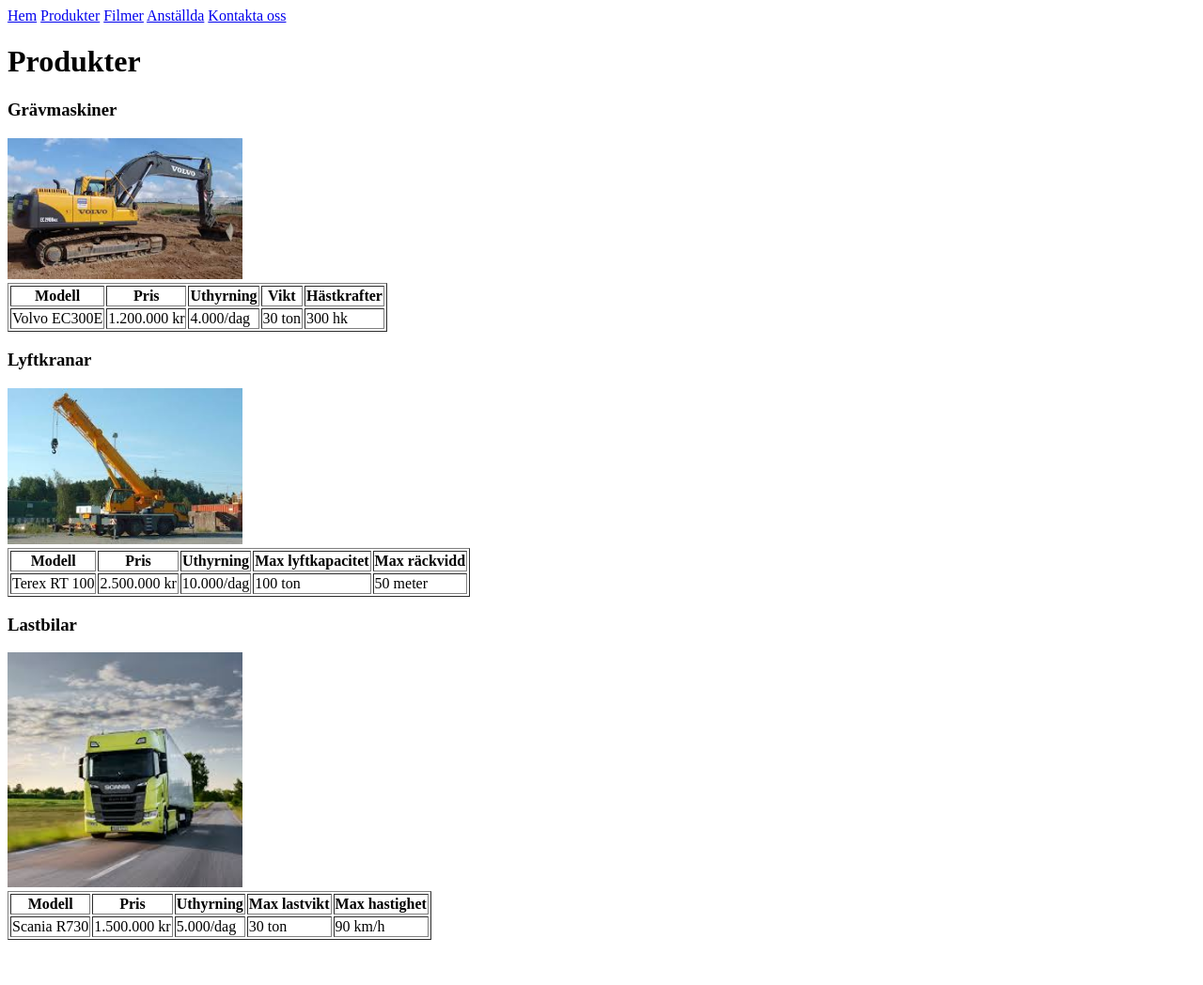
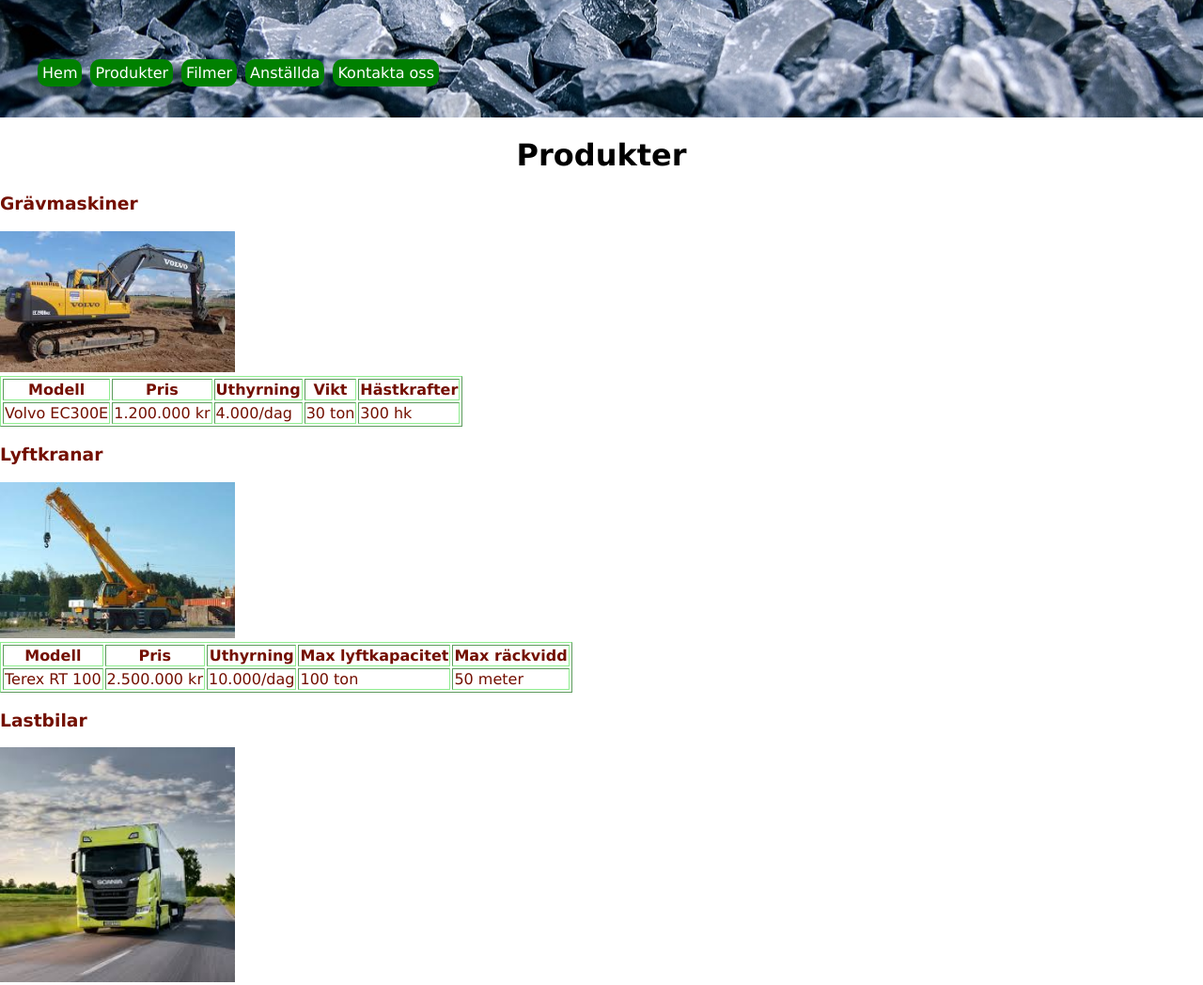
Before and after one commit to Pinnen1337/SkrotOchKornAB, a plain HTML site: page products.html in a window 1280 px wide. Shown: the top 1048 px of the page at 94% size. Before the commit the page ends 1008 px from the top, so only its background shows below. Drawn offline with Linux system fonts and the light colour scheme.

Commit message:
second commit

```diff
--- /dev/null
+++ b/css/style.css
@@ -0,0 +1,65 @@
+body {
+    margin: 0;
+    padding: 0;
+}
+
+li {
+    display: inline;
+}
+
+table{
+    border-color: lightgreen;
+}
+
+h1 {
+    font-family: 'Lucida Sans', 'Lucida Sans Regular', 'Lucida Grande', 'Lucida Sans Unicode', Geneva, Verdana, sans-serif;
+    text-align: center;
+}
+
+h3 {
+    font-family: 'Lucida Sans', 'Lucida Sans Regular', 'Lucida Grande', 'Lucida Sans Unicode', Geneva, Verdana, sans-serif;
+}
+
+a {
+    font-family: 'Lucida Sans', 'Lucida Sans Regular', 'Lucida Grande', 'Lucida Sans Unicode', Geneva, Verdana, sans-serif;
+    background-color: green;
+    padding: 5px;
+    text-decoration: none;
+    border-radius: 10px;
+    color: white;
+    margin-right: 5px;
+}
+
+.menu{
+    margin-top: 50px;
+}
+
+a:hover {
+    background-color: red;
+    color: white;
+}
+
+p {
+    font-family: 'Lucida Sans', 'Lucida Sans Regular', 'Lucida Grande', 'Lucida Sans Unicode', Geneva, Verdana, sans-serif;
+
+}
+
+.productcolor {
+    font-family: 'Lucida Sans', 'Lucida Sans Regular', 'Lucida Grande', 'Lucida Sans Unicode', Geneva, Verdana, sans-serif;
+    color: rgb(115, 15, 0);
+
+}
+
+header{
+    height: 125px;
+    background-image: url('../images/rocks.jpg');
+    background-size: cover;
+    background-position: center;
+}
+
+.mediabackground{
+    background-image: url('../images/filmroll.jpg');
+    background-size: cover;
+    background-position: center;
+    background-attachment: fixed;
+}
--- a/products.html
+++ b/products.html
@@ -5,16 +5,35 @@
     <meta charset="UTF-8">
     <meta name="viewport" content="width=device-width, initial-scale=1.0">
     <title>Produkter</title>
+    <link rel="stylesheet" href="css/style.css">
 </head>
 
 <body>
-    <a href="index.html">Hem</a>
-    <a href="products.html">Produkter</a>
+    <header>
+        <br>
+        <nav class="menu">
+            <ul>
+                <li>
+                    <a href="index.html" target="button">Hem</a>
+                </li>
+                <li>
+                    <a href="products.html" target="button">Produkter</a>
+                </li>
+                <li>
                     <a href="media.html">Filmer</a>
+                </li>
+                <li>
                     <a href="employees.html">Anställda</a>
+                </li>
+                <li>
                     <a href="contactus.html">Kontakta oss</a>
+                </li>
+            </ul>
+        </nav>
+    </header>
 
     <h1>Produkter</h1>
+    <div class="productcolor">
         <h3>Grävmaskiner</h3>
         <img src="images/excavator.jpg" alt="Bild på grävmaskin" width="250">
         <table border="1">
@@ -71,6 +90,7 @@
                 <td>30 ton</td>
                 <td>90 km/h</td>
             </tr>
+    </div>
 </body>
 
 </html>
```
Also changed, not shown: contactus.html (+23 -6 lines), employees.html (+23 -5 lines), index.html (+27 -8 lines), media.html (+24 -6 lines), images/filmroll.jpg (added), images/rocks.jpg (added). Lines whose indentation alone changed are shown as unchanged.
